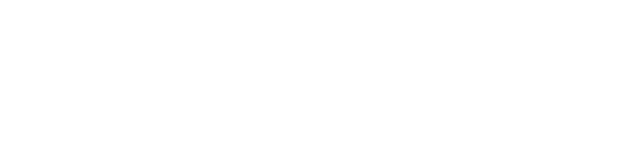
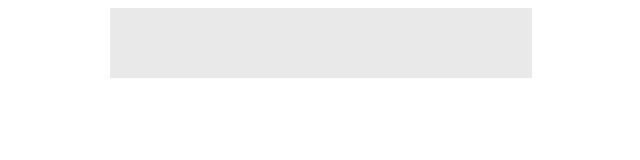
Before and after one commit to ridlafadilah/recaptcha, a plain HTML site: page index.html in a window 1280 px wide. Shown: the whole page, without its empty margins (319-959 px from the left). Drawn offline with Linux system fonts and the light colour scheme.

Commit message:
Update index.html

```diff
--- a/index.html
+++ b/index.html
@@ -78,7 +78,11 @@
 </head>
 
 <body>
-  <div id="g-recaptcha" class="g-recaptcha"></div>
+	<div align="center">
+	  <div class="container">
+		<div id="g-recaptcha" class="g-recaptcha"></div>
+	  </div>
+	</div>
 
   <script type="text/javascript">
     function findGetParameter(parameterName) {
```
